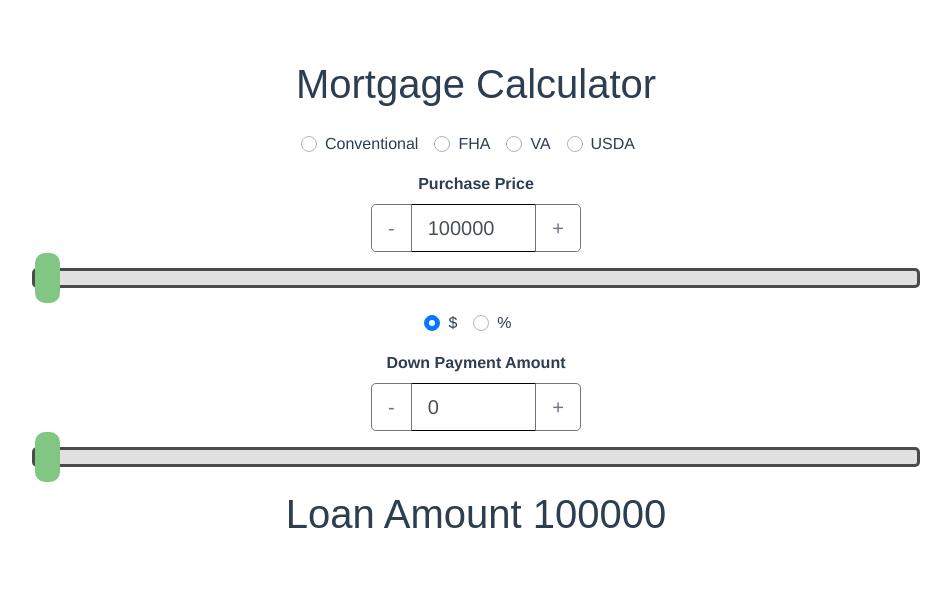
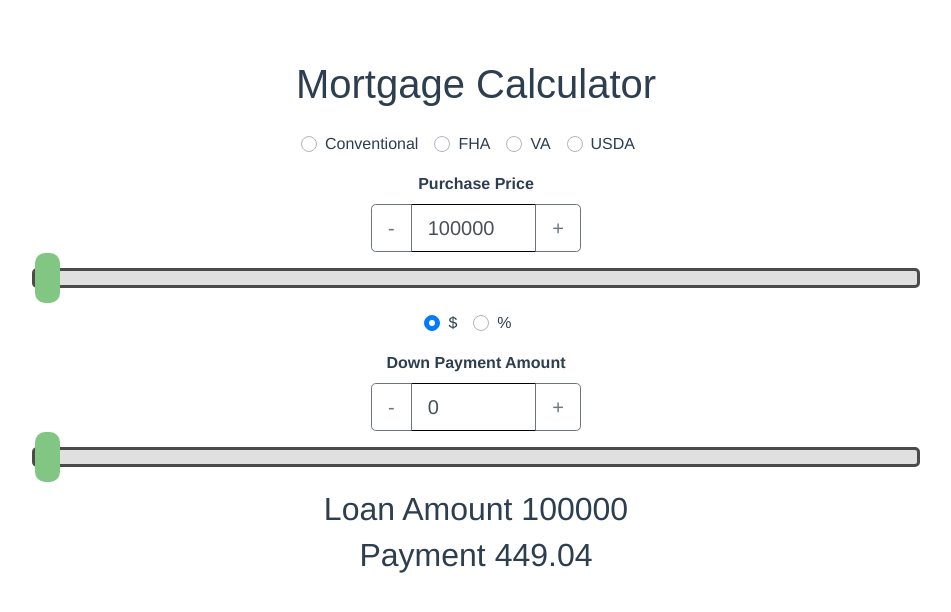
Before and after one commit to Rsteen76/mtgcalc, a Vue app: page / in a window 1280 px wide. Shown: the top 612 px of the page, without its empty margins (164-1115 px from the left). Built offline with nearby package versions, Linux system fonts and the light colour scheme.

Commit message:
Added payment amount and minor UI changes

```diff
--- a/src/components/MtgCalc.vue
+++ b/src/components/MtgCalc.vue
@@ -23,7 +23,6 @@
       </div>
       <!-- Purchase Price -->
       <div class="col-md-12">
-
         <VueSlideBar min="100000" max="999999" step="1000" increment="1000" label='Purchase Price' @sliderChanged="purchasePrice = $event" />
       </div>
       <!-- Down Payment Amount, Select whether dollar amount or percentage -->
@@ -41,16 +40,18 @@
       <template v-if="picked==='dollar'">
       <div class="col-md-12">
         <VueSlideBar min="0" max="999999" step="1000" increment="500" label='Down Payment Amount' @sliderChanged="downPayment = $event" key="dollar-input"/>
-        <h1>Loan Amount {{purchasePrice - downPayment}}</h1>
       </div>
       </template>
       <!-- If a percentage for dollar amount is picked -->
       <template v-else-if="picked==='percent'" >
       <div class="col-md-12">
         <VueSlideBar min="0" max="100" step="1" increment="1" label='Percent Down' @sliderChanged="downPercent = $event" key="percent-input" />
-        <h1>Loan Amount {{loanAmount}}</h1>
       </div>
       </template>
+      <div class="col-md-12">
+        <h2>Loan Amount {{loanAmount}}</h2>
+        <h2>Payment {{payment}}</h2>
+      </div>
     </div>
   </div>
 </template>
@@ -64,7 +65,10 @@
         purchasePrice: '100000',
         downPayment: '',
         downPercent: '',
-        picked: 'dollar'
+        picked: 'dollar',
+        P: 400000, //principle / initial amount borrowed
+        I: 3.5 / 100 / 12, //monthly interest rate
+        N: 30 * 12, //number of payments months
       }
     },
 
@@ -73,7 +77,14 @@
     },
     computed: {
       loanAmount: function() {
-        return this.purchasePrice-(this.purchasePrice * this.downPercent*.01);
+        if (this.picked==="percent") {
+          return this.purchasePrice-(this.purchasePrice * this.downPercent*.01);
+        } else if(this.picked==="dollar") {
+          return this.purchasePrice-this.downPayment;
+        }
+      },
+      payment: function() {
+        return (this.loanAmount * this.I * (Math.pow(1 + this.I, this.N)) / (Math.pow(1 + this.I, this.N) - 1)).toFixed(2);
       }
     }
   }
```
Also changed, not shown: 2 other files (tests, documents, lock files or other folders).
